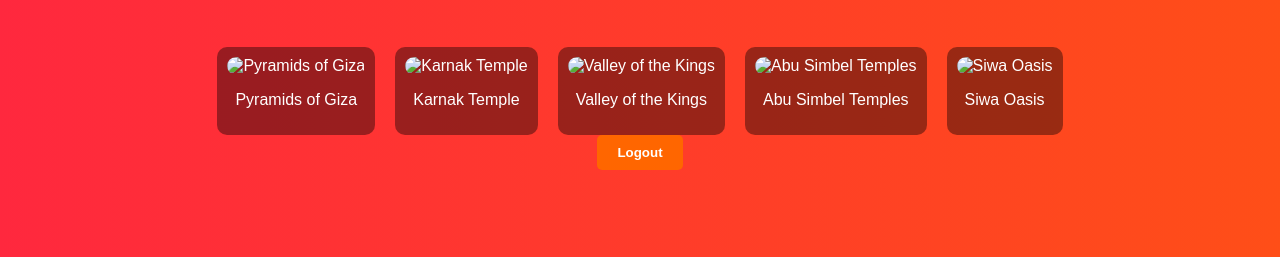
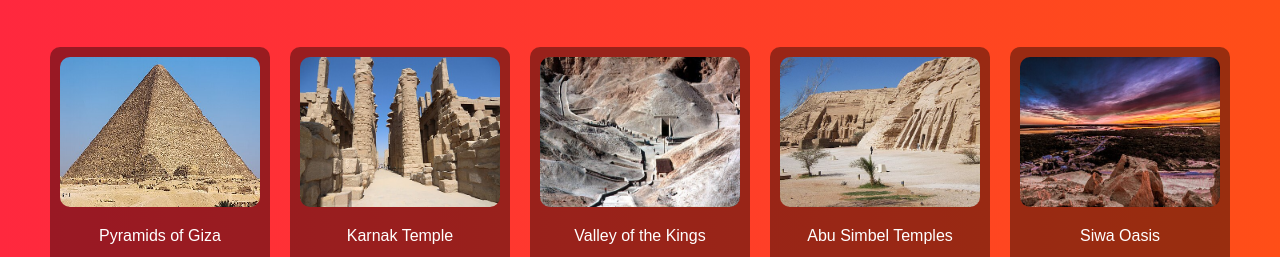
Before and after one commit to abanoubboss/marina.github.io, a plain HTML site: page index.html in a window 1280 px wide. Both pictures are taken after typing "Sample", "Sample123" into the empty fields and a click on the button "Login". Shown: the part 323-580 px from the top of the page. Drawn offline with Linux system fonts and the light colour scheme.

Commit message:
Update index.html

```diff
--- a/index.html
+++ b/index.html
@@ -12,7 +12,7 @@
   <!-- About Section -->
   <section id="about-section">
     <h1>About This Project</h1>
-    <img src="media/Marins.png" alt="Marina Eilya Rady Halem" class="about-img">
+    <img src="Marins.png" alt="Marina Eilya Rady Halem" class="about-img">
     <p>This project was designed and developed by <strong>Marina Eilya Rady Halem</strong>, combining creativity, culture, and cutting-edge web technologies to bring Egypt’s most iconic tourist destinations to life.</p>
   </section>
 
@@ -35,23 +35,23 @@
     <h2>Explore Top Tourist Places</h2>
     <div class="gallery">
       <div class="place" data-place="pyramids">
-        <img src="media/pyramids.jpg" alt="Pyramids of Giza">
+        <img src="pyramids.jpg" alt="Pyramids of Giza">
         <p>Pyramids of Giza</p>
       </div>
       <div class="place" data-place="karnak">
-        <img src="media/karnak.jpg" alt="Karnak Temple">
+        <img src="karnak.jpg" alt="Karnak Temple">
         <p>Karnak Temple</p>
       </div>
       <div class="place" data-place="valley">
-        <img src="media/valley.jpg" alt="Valley of the Kings">
+        <img src="valley.jpg" alt="Valley of the Kings">
         <p>Valley of the Kings</p>
       </div>
       <div class="place" data-place="abusimbel">
-        <img src="media/abusimbel.jpg" alt="Abu Simbel Temples">
+        <img src="abusimbel.jpg" alt="Abu Simbel Temples">
         <p>Abu Simbel Temples</p>
       </div>
       <div class="place" data-place="siwa">
-        <img src="media/siwa.jpg" alt="Siwa Oasis">
+        <img src="siwa.jpg" alt="Siwa Oasis">
         <p>Siwa Oasis</p>
       </div>
     </div>
```
